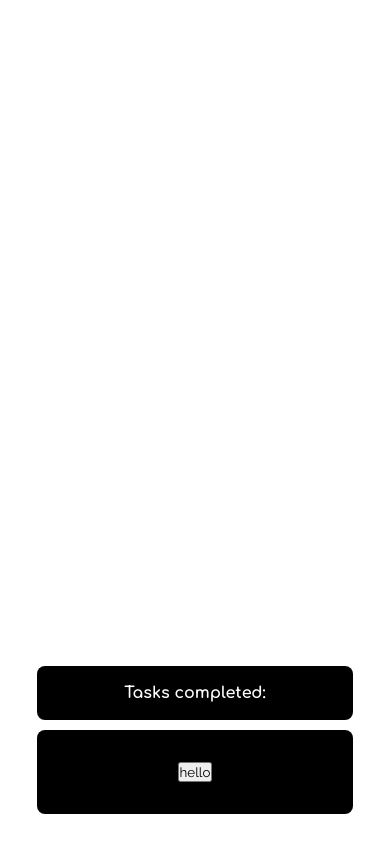
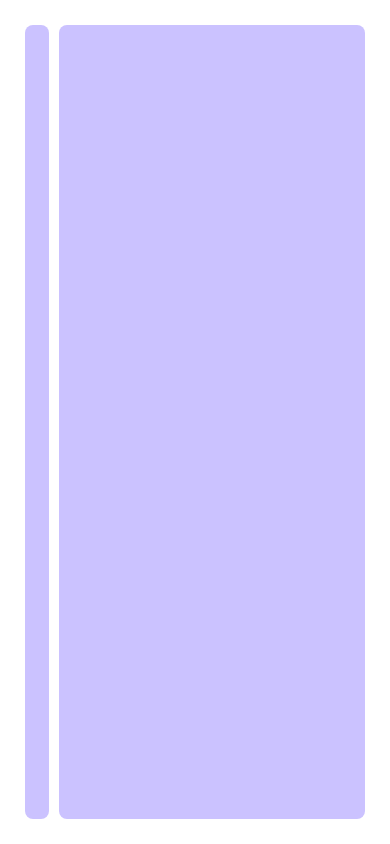
Before and after one commit to alexlp20/react-todolist, a React (Create React App) app: page / in a window 390 px wide. Built offline with nearby package versions, Linux system fonts and the light colour scheme.

Commit message:
Basic Layout - Unresponsive

```diff
--- a/src/App.js
+++ b/src/App.jsx
@@ -1,10 +1,12 @@
-import Header from "./Components/Header";
 import "./CSS/global.css";
+import Nav from "./Components/Nav"
+import Main from "./Components/Main";
 
 function App() {
   return (
     <div className="App">
-      <Header  taskNumber={null}/>
+      <Nav />
+      <Main />
     </div>
   );
 }
--- a/src/CSS/components.css
+++ b/src/CSS/components.css
@@ -1,17 +1,10 @@
-/*
-    THIS FILE IS USED TO DEFINE
-    THE STYLE OF ALL THE COMPONENTS
-*/
-header{
-    height: 20%;
-    margin-bottom: 5vw;
-    border-radius: 0.5em;
+main, nav{
+    background-color: var(--defaultColor);
+}
+nav {
+    width: 7%;
 }
 
-header > *{
-    height: 32%;
-    background-color: var(--contrastColor);
-    color: var(--defaultColor);
+main {
+    width: 90%;
 }
-
-nav{height: 50%;}
--- a/src/CSS/global.css
+++ b/src/CSS/global.css
@@ -9,11 +9,14 @@
     margin: 0;
     padding: 0;
     box-sizing: border-box;
+
+    border-radius: 0.5em;
 }
 :root{
     --yellow: #fdec00;
-    --contrastColor: #000;
-    --defaultColor: #ffffff;
+    --containerColor: rgb(255, 255, 255);
+    --defaultColor: rgb(203, 194, 255);
+    --textColor: rgb(55, 138, 255);
 }
 /*
     ALL DEFAULT STYLES
@@ -22,26 +25,17 @@
 .App {
     width: 100vw;
     height: 100vh;
+    padding: 3vh;
+
 
     display: flex;
-    flex-direction: column-reverse;
-    align-items: center;
-
-    background-color: var(--defaultColor);
+    flex-direction: row;
+    justify-content: space-between;
+    align-items: stretch;
 }
 
 .Heading{
     font-family: "Comfortaa", cursive;
     font-weight: bolder;
+    font-size: 3vh;
 }
-
-.Container{
-    width: 90%;
-
-    border-radius: 0.5em;
-
-    display: flex;
-    flex-direction: column;
-    justify-content: space-evenly;
-    align-items: center;
-}
--- a/src/Components/Header.jsx
+++ /dev/null
@@ -1,14 +0,0 @@
-import NavBar from "./NavBar"
-
-import "../CSS/components.css";
-
-
-function Header(props){
-   return (
-   <header className="Container">
-      <p className="Heading Container">Tasks completed: {props.taskNumber}</p>
-      <NavBar />
-   </header>);
-}
-
-export default Header;
--- /dev/null
+++ b/src/Components/Main.jsx
@@ -0,0 +1,9 @@
+function Main(props){
+    return (
+        <main>
+
+        </main>
+    );
+}
+
+export default Main
--- /dev/null
+++ b/src/Components/Nav.jsx
@@ -0,0 +1,16 @@
+import "../CSS/components.css";
+
+function NavButton(props){
+    return (
+    <button className="navButton"></button>
+    );
+}
+function Nav(props){
+    return (
+        <nav>
+
+        </nav>
+    );
+}
+
+export default Nav;
--- a/src/Components/NavBar.jsx
+++ /dev/null
@@ -1,15 +0,0 @@
-function NavButton(props){
-    return(
-        <button>{props.content}</button>
-    );
-}
-
-function NavBar(){
-    return (
-        <nav className="Container">
-            <NavButton content="hello"/>
-        </nav>
-    );
-}
-
-export default NavBar;
--- a/src/Components/Task.jsx
+++ /dev/null
@@ -1,5 +0,0 @@
-function Task (){
-    return <h1>This is a Task!</h1>
-}
-
-export default Task;
```
